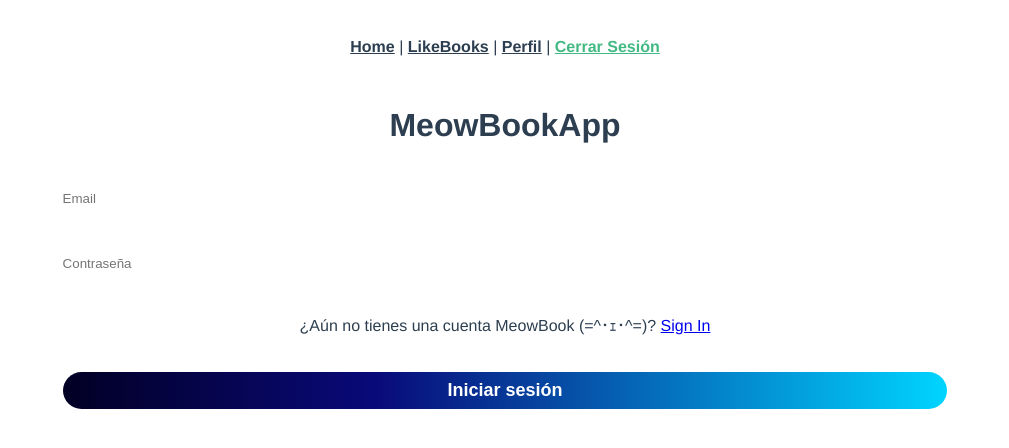
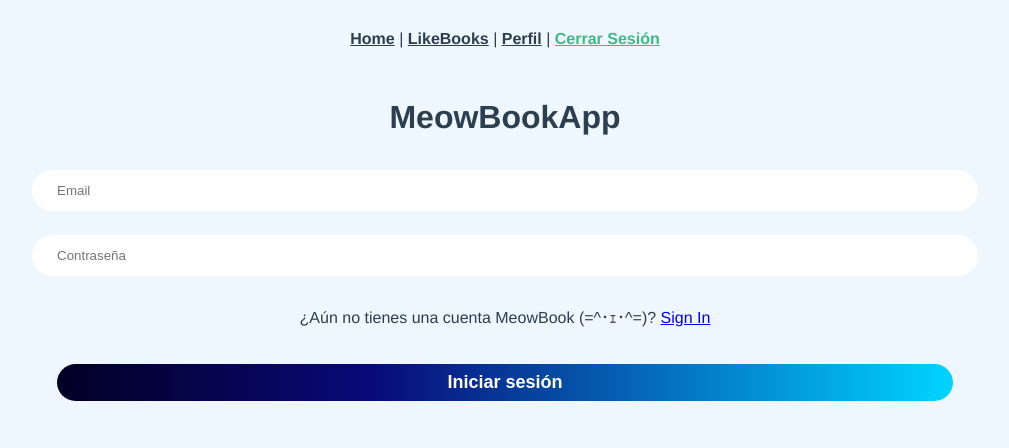
Before and after one commit to AaronCS25/MeowBook---DBP---P2, a Vue app in the folder frontend/meowbook/: page / in a window 1280 px wide. Shown: the top 448 px of the page, without its empty margins (135-1144 px from the left). Built offline with nearby package versions, Linux system fonts and the light colour scheme.

Commit message:
Update App.vue
Style

```diff
--- a/frontend/meowbook/src/App.vue
+++ b/frontend/meowbook/src/App.vue
@@ -16,15 +16,18 @@ export default {
 
 <style>
 #app {
+  position: absolute;
+  top: 0px;
+  left: 0px;
   font-family: Avenir, Helvetica, Arial, sans-serif;
   -webkit-font-smoothing: antialiased;
   -moz-osx-font-smoothing: grayscale;
   text-align: center;
   color: #2c3e50;
-}
-
-nav {
-  padding: 30px;
+  height: 100%;
+  width: 100%;
+  margin: auto 0px;
+  background: #eef6ff;
 }
 
 nav a {
```
